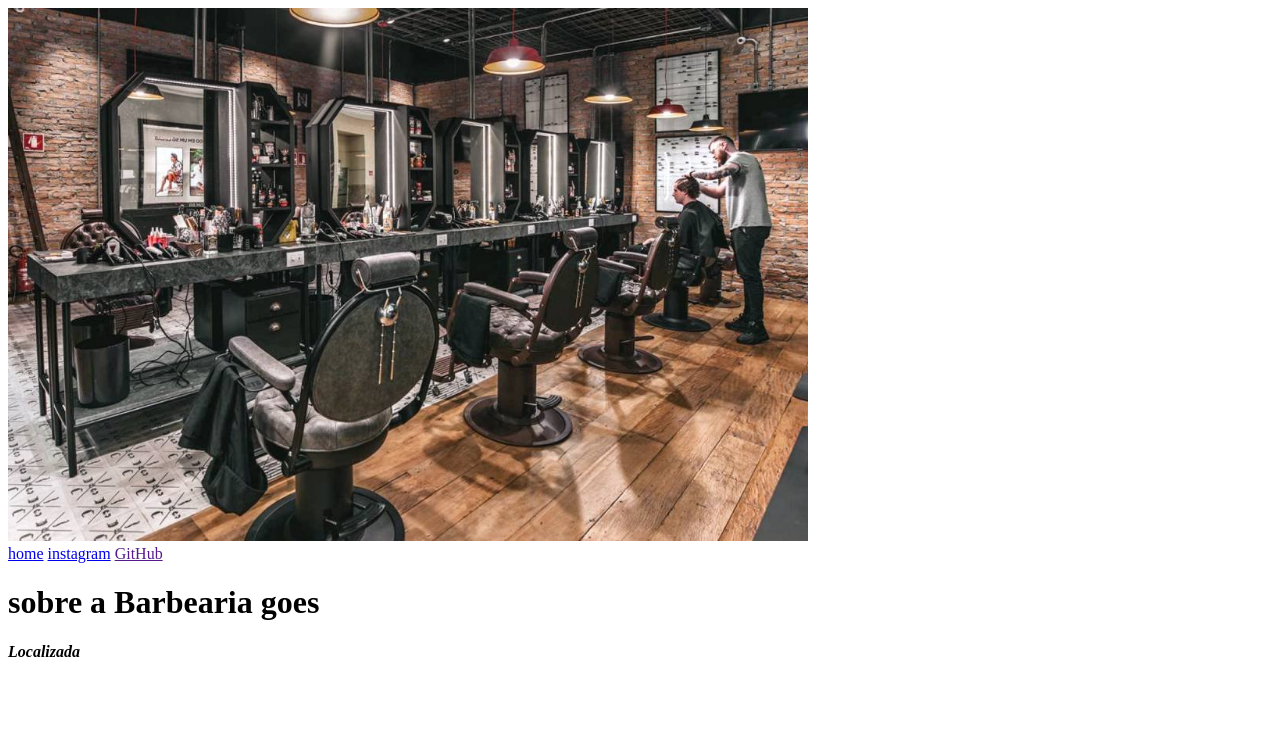
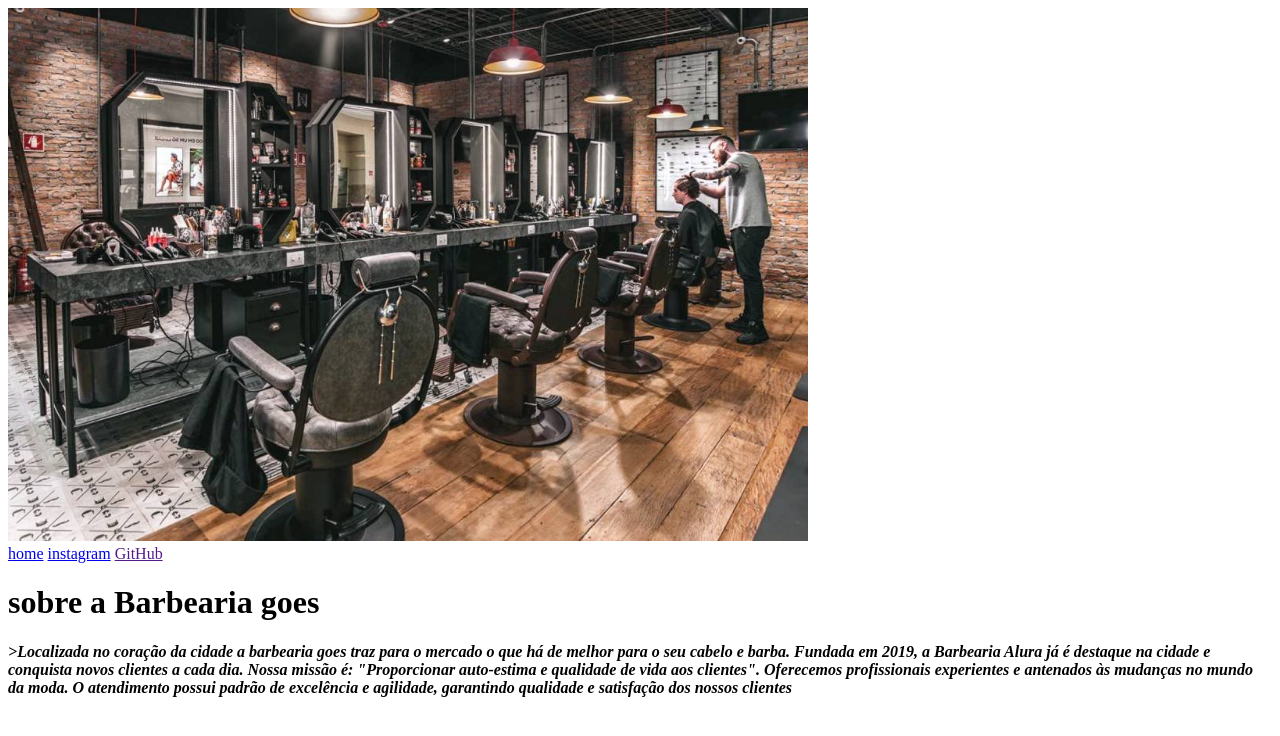
Before and after one commit to joaoroberto1233/meu-site, a plain HTML site: page index.html in a window 1280 px wide. Drawn offline with Linux system fonts and the light colour scheme.

Commit message:
mudei um arquivo

```diff
--- a/index.html
+++ b/index.html
@@ -19,4 +19,8 @@
 
         <div id="conteudo principal">
             <h1> sobre a Barbearia goes</h1>
-            <p><strong><em>Localizada
+            <p><strong><em>><strong><em>Localizada no coração da cidade a barbearia goes traz para o mercado o que há de melhor para o seu cabelo e barba. Fundada em 2019, a Barbearia Alura
+                já é destaque na cidade e conquista novos clientes a cada dia.
+            Nossa missão é: "Proporcionar auto-estima e qualidade de vida aos clientes".</strong></em>
+            Oferecemos profissionais experientes e antenados às mudanças no mundo da moda. O atendimento possui padrão de excelência e agilidade, garantindo qualidade e satisfação
+             dos nossos clientes</p>
```
